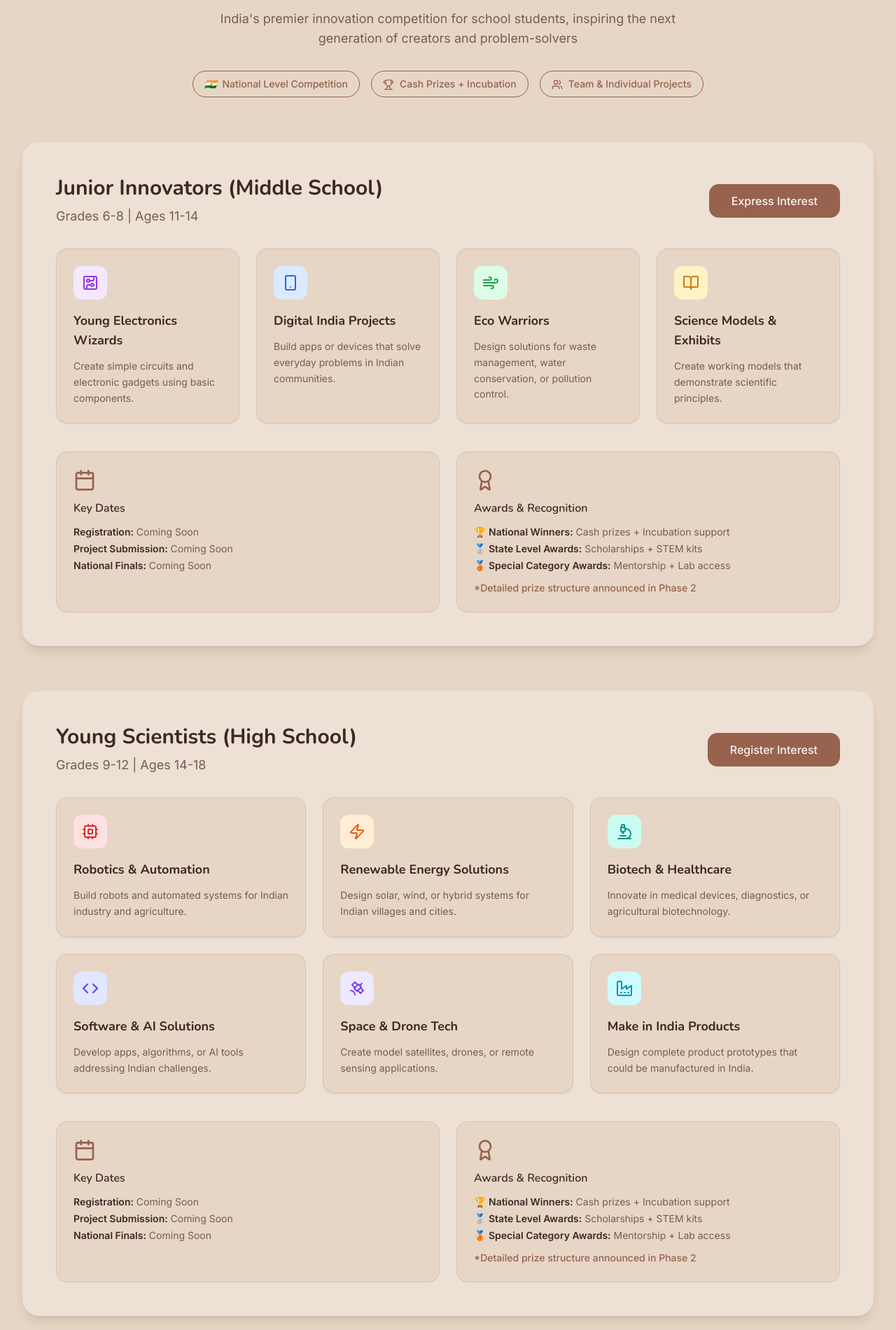
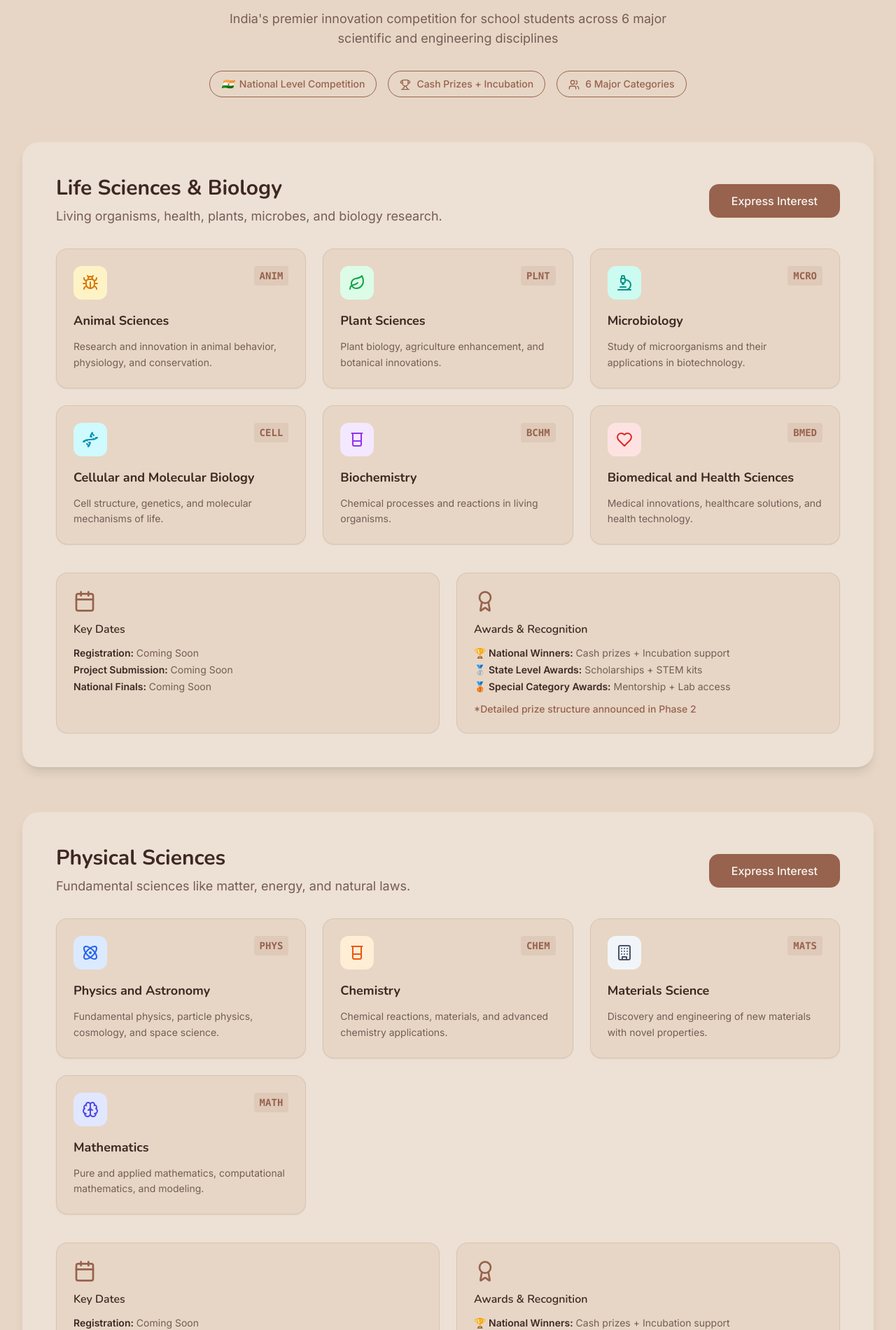
Before and after one commit to everything-is-me/stem-spark-studio, a React (Vite) app: page / in a window 1280 px wide. Shown: the part 2780-4680 px from the top of the page at 70% size. Built offline with nearby package versions, Linux system fonts and the light colour scheme; the HTML template or start-up script is replaced by a standard one.

Commit message:
Competetion updated

```diff
--- a/src/components/Competitions.tsx
+++ b/src/components/Competitions.tsx
@@ -29,60 +29,86 @@ import {
   Code,
   Factory,
   Sparkles,
+  Heart,
+  Atom,
+  Mountain,
+  Sun,
+  Beaker,
+  Bug,
+  Wrench,
+  Radio,
 } from "lucide-react";
 import { ComponentType, ReactNode } from "react";
 
 // ========== TYPES ==========
-interface CompetitionCategory {
+interface Subcategory {
   icon: ComponentType<{ className?: string; strokeWidth?: number | string }>;
   title: string;
+  code: string;
   description: string;
   color: string;
 }
 
-interface CompetitionDivision {
-  id: "middle" | "high";
+interface CompetitionCategory {
+  id: string;
   title: string;
-  ageRange: string;
-  categories: CompetitionCategory[];
+  focus: string;
+  subcategories: Subcategory[];
   keyDates: {
     registration: string;
     submission: string;
     finals: string;
   };
-  buttonText: string;
 }
 
 // ========== DATA ==========
-const COMPETITION_DATA: CompetitionDivision[] = [
+const COMPETITION_DATA: CompetitionCategory[] = [
   {
-    id: "middle",
-    title: "Junior Innovators (Middle School)",
-    ageRange: "Grades 6-8 | Ages 11-14",
-    categories: [
+    id: "life-sciences",
+    title: "Life Sciences & Biology",
+    focus: "Living organisms, health, plants, microbes, and biology research.",
+    subcategories: [
       {
-        icon: CircuitBoard,
-        title: "Young Electronics Wizards",
-        description: "Create simple circuits and electronic gadgets using basic components.",
+        icon: Bug,
+        code: "ANIM",
+        title: "Animal Sciences",
+        description: "Research and innovation in animal behavior, physiology, and conservation.",
+        color: "bg-amber-100 text-amber-600 dark:bg-amber-900/30 dark:text-amber-400",
+      },
+      {
+        icon: Leaf,
+        code: "PLNT",
+        title: "Plant Sciences",
+        description: "Plant biology, agriculture enhancement, and botanical innovations.",
+        color: "bg-green-100 text-green-600 dark:bg-green-900/30 dark:text-green-400",
+      },
+      {
+        icon: Microscope,
+        code: "MCRO",
+        title: "Microbiology",
+        description: "Study of microorganisms and their applications in biotechnology.",
+        color: "bg-teal-100 text-teal-600 dark:bg-teal-900/30 dark:text-teal-400",
+      },
+      {
+        icon: Dna,
+        code: "CELL",
+        title: "Cellular and Molecular Biology",
+        description: "Cell structure, genetics, and molecular mechanisms of life.",
+        color: "bg-cyan-100 text-cyan-600 dark:bg-cyan-900/30 dark:text-cyan-400",
+      },
+      {
+        icon: Beaker,
+        code: "BCHM",
+        title: "Biochemistry",
+        description: "Chemical processes and reactions in living organisms.",
         color: "bg-purple-100 text-purple-600 dark:bg-purple-900/30 dark:text-purple-400",
       },
       {
-        icon: Smartphone,
-        title: "Digital India Projects",
-        description: "Build apps or devices that solve everyday problems in Indian communities.",
-        color: "bg-blue-100 text-blue-600 dark:bg-blue-900/30 dark:text-blue-400",
-      },
-      {
-        icon: Wind,
-        title: "Eco Warriors",
-        description: "Design solutions for waste management, water conservation, or pollution control.",
-        color: "bg-green-100 text-green-600 dark:bg-green-900/30 dark:text-green-400",
-      },
-      {
-        icon: BookOpen,
-        title: "Science Models & Exhibits",
-        description: "Create working models that demonstrate scientific principles.",
-        color: "bg-amber-100 text-amber-600 dark:bg-amber-900/30 dark:text-amber-400",
+        icon: Heart,
+        code: "BMED",
+        title: "Biomedical and Health Sciences",
+        description: "Medical innovations, healthcare solutions, and health technology.",
+        color: "bg-red-100 text-red-600 dark:bg-red-900/30 dark:text-red-400",
       },
     ],
     keyDates: {
@@ -90,48 +116,39 @@ const COMPETITION_DATA: CompetitionDivision[] = [
       submission: "Coming Soon",
       finals: "Coming Soon",
     },
-    buttonText: "Express Interest",
   },
   {
-    id: "high",
-    title: "Young Scientists (High School)",
-    ageRange: "Grades 9-12 | Ages 14-18",
-    categories: [
+    id: "physical-sciences",
+    title: "Physical Sciences",
+    focus: "Fundamental sciences like matter, energy, and natural laws.",
+    subcategories: [
       {
-        icon: Cpu,
-        title: "Robotics & Automation",
-        description: "Build robots and automated systems for Indian industry and agriculture.",
-        color: "bg-red-100 text-red-600 dark:bg-red-900/30 dark:text-red-400",
+        icon: Atom,
+        code: "PHYS",
+        title: "Physics and Astronomy",
+        description: "Fundamental physics, particle physics, cosmology, and space science.",
+        color: "bg-blue-100 text-blue-600 dark:bg-blue-900/30 dark:text-blue-400",
       },
       {
-        icon: Zap,
-        title: "Renewable Energy Solutions",
-        description: "Design solar, wind, or hybrid systems for Indian villages and cities.",
+        icon: Beaker,
+        code: "CHEM",
+        title: "Chemistry",
+        description: "Chemical reactions, materials, and advanced chemistry applications.",
         color: "bg-orange-100 text-orange-600 dark:bg-orange-900/30 dark:text-orange-400",
       },
       {
-        icon: Microscope,
-        title: "Biotech & Healthcare",
-        description: "Innovate in medical devices, diagnostics, or agricultural biotechnology.",
-        color: "bg-teal-100 text-teal-600 dark:bg-teal-900/30 dark:text-teal-400",
+        icon: Building,
+        code: "MATS",
+        title: "Materials Science",
+        description: "Discovery and engineering of new materials with novel properties.",
+        color: "bg-slate-100 text-slate-600 dark:bg-slate-900/30 dark:text-slate-400",
       },
       {
-        icon: Code,
-        title: "Software & AI Solutions",
-        description: "Develop apps, algorithms, or AI tools addressing Indian challenges.",
+        icon: Brain,
+        code: "MATH",
+        title: "Mathematics",
+        description: "Pure and applied mathematics, computational mathematics, and modeling.",
         color: "bg-indigo-100 text-indigo-600 dark:bg-indigo-900/30 dark:text-indigo-400",
-      },
-      {
-        icon: Satellite,
-        title: "Space & Drone Tech",
-        description: "Create model satellites, drones, or remote sensing applications.",
-        color: "bg-violet-100 text-violet-600 dark:bg-violet-900/30 dark:text-violet-400",
-      },
-      {
-        icon: Factory,
-        title: "Make in India Products",
-        description: "Design complete product prototypes that could be manufactured in India.",
-        color: "bg-cyan-100 text-cyan-600 dark:bg-cyan-900/30 dark:text-cyan-400",
       },
     ],
     keyDates: {
@@ -139,31 +156,146 @@ const COMPETITION_DATA: CompetitionDivision[] = [
       submission: "Coming Soon",
       finals: "Coming Soon",
     },
-    buttonText: "Register Interest",
+  },
+  {
+    id: "earth-environmental",
+    title: "Earth & Environmental Sciences",
+    focus: "Very relevant for India's climate, agriculture, and sustainability.",
+    subcategories: [
+      {
+        icon: Mountain,
+        code: "EAEV",
+        title: "Earth and Environmental Sciences",
+        description: "Geology, environmental systems, climate, and sustainable ecosystems.",
+        color: "bg-emerald-100 text-emerald-600 dark:bg-emerald-900/30 dark:text-emerald-400",
+      },
+      {
+        icon: Wind,
+        code: "ENEV",
+        title: "Environmental Engineering",
+        description: "Water treatment, air quality, waste management, and environmental solutions.",
+        color: "bg-lime-100 text-lime-600 dark:bg-lime-900/30 dark:text-lime-400",
+      },
+      {
+        icon: Sun,
+        code: "EGSD",
+        title: "Energy: Sustainable Materials and Design",
+        description: "Renewable energy, sustainable design, and green technologies.",
+        color: "bg-yellow-100 text-yellow-600 dark:bg-yellow-900/30 dark:text-yellow-400",
+      },
+    ],
+    keyDates: {
+      registration: "Coming Soon",
+      submission: "Coming Soon",
+      finals: "Coming Soon",
+    },
+  },
+  {
+    id: "computer-science",
+    title: "Computer Science & Technology",
+    focus: "For modern tech-focused student projects.",
+    subcategories: [
+      {
+        icon: Code,
+        code: "SFTD",
+        title: "Software Design",
+        description: "Web development, mobile apps, software architecture, and system design.",
+        color: "bg-purple-100 text-purple-600 dark:bg-purple-900/30 dark:text-purple-400",
+      },
+      {
+        icon: Dna,
+        code: "CBIO",
+        title: "Computational Biology and Bioinformatics",
+        description: "Computational methods for biological data analysis and bioinformatics.",
+        color: "bg-fuchsia-100 text-fuchsia-600 dark:bg-fuchsia-900/30 dark:text-fuchsia-400",
+      },
+    ],
+    keyDates: {
+      registration: "Coming Soon",
+      submission: "Coming Soon",
+      finals: "Coming Soon",
+    },
+  },
+  {
+    id: "engineering-robotics",
+    title: "Engineering & Robotics",
+    focus: "Hands-on engineering and innovation.",
+    subcategories: [
+      {
+        icon: Cpu,
+        code: "ROBO",
+        title: "Robotics and Intelligent Machines",
+        description: "Robot design, automation, autonomous systems, and AI-driven machines.",
+        color: "bg-red-100 text-red-600 dark:bg-red-900/30 dark:text-red-400",
+      },
+      {
+        icon: CircuitBoard,
+        code: "EBED",
+        title: "Embedded Systems",
+        description: "Microcontrollers, IoT devices, hardware integration, and automation.",
+        color: "bg-violet-100 text-violet-600 dark:bg-violet-900/30 dark:text-violet-400",
+      },
+      {
+        icon: Heart,
+        code: "ENBM",
+        title: "Biomedical Engineering",
+        description: "Medical devices, prosthetics, diagnostic tools, and health technology.",
+        color: "bg-pink-100 text-pink-600 dark:bg-pink-900/30 dark:text-pink-400",
+      },
+    ],
+    keyDates: {
+      registration: "Coming Soon",
+      submission: "Coming Soon",
+      finals: "Coming Soon",
+    },
+  },
+  {
+    id: "social-behavioral",
+    title: "Social & Behavioral Sciences",
+    focus: "Human behavior and society studies.",
+    subcategories: [
+      {
+        icon: Users,
+        code: "BEHA",
+        title: "Behavioral and Social Sciences",
+        description: "Psychology, sociology, anthropology, economics, and social innovation.",
+        color: "bg-rose-100 text-rose-600 dark:bg-rose-900/30 dark:text-rose-400",
+      },
+    ],
+    keyDates: {
+      registration: "Coming Soon",
+      submission: "Coming Soon",
+      finals: "Coming Soon",
+    },
   },
 ];
 
 // ========== COMPONENTS ==========
-interface CategoryCardProps {
-  category: CompetitionCategory;
+interface SubcategoryCardProps {
+  subcategory: Subcategory;
   index: number;
 }
 
-const CategoryCard: React.FC<CategoryCardProps> = ({ category, index }) => {
-  const Icon = category.icon;
+const SubcategoryCard: React.FC<SubcategoryCardProps> = ({ subcategory, index }) => {
+  const Icon = subcategory.icon;
   return (
     <Card
       className="group p-6 hover:shadow-lg transition-all duration-300 border-border/50 bg-background fade-in-up hover:-translate-y-1"
       style={{ animationDelay: `${index * 0.1}s` }}
     >
-      <div className={`w-12 h-12 rounded-xl ${category.color} flex items-center justify-center mb-4 group-hover:scale-110 transition-transform duration-300`}>
-        <Icon className="w-6 h-6" strokeWidth={2} />
+      <div className="flex items-start justify-between mb-4">
+        <div className={`w-12 h-12 rounded-xl ${subcategory.color} flex items-center justify-center group-hover:scale-110 transition-transform duration-300`}>
+          <Icon className="w-6 h-6" strokeWidth={2} />
+        </div>
+        <span className="text-sm font-mono font-bold text-primary bg-primary/10 px-2 py-1 rounded">
+          {subcategory.code}
+        </span>
       </div>
       <h4 className="font-heading font-bold text-lg mb-3 text-foreground group-hover:text-primary transition-colors duration-300">
-        {category.title}
+        {subcategory.title}
       </h4>
       <p className="text-sm text-muted-foreground leading-relaxed">
-        {category.description}
+        {subcategory.description}
       </p>
     </Card>
   );
@@ -185,18 +317,18 @@ const InfoPanel: React.FC<InfoPanelProps> = ({ icon: Icon, title, children }) =>
 
 interface DivisionHeaderProps {
   title: string;
-  ageRange: string;
-  buttonText: string;
-  onRegister: () => void;
+  focus: string;
+  buttonText?: string;
+  onRegister?: () => void;
 }
 
-const DivisionHeader: React.FC<DivisionHeaderProps> = ({ title, ageRange, buttonText, onRegister }) => (
+const DivisionHeader: React.FC<DivisionHeaderProps> = ({ title, focus, buttonText = "Explore Category", onRegister }) => (
   <div className="flex flex-col sm:flex-row items-start sm:items-center justify-between gap-4 mb-8">
-    <div>
+    <div className="flex-1">
       <h3 className="text-3xl font-heading font-bold text-foreground mb-2">
         {title}
       </h3>
-      <p className="text-muted-foreground text-lg">{ageRange}</p>
+      <p className="text-muted-foreground text-lg">{focus}</p>
     </div>
     <Button
       className="bg-primary hover:bg-primary-dark btn-hover-lift px-8 py-6 text-base"
@@ -208,11 +340,11 @@ const DivisionHeader: React.FC<DivisionHeaderProps> = ({ title, ageRange, button
   </div>
 );
 
-interface CompetitionDivisionProps {
-  division: CompetitionDivision;
+interface CompetitionCategoryProps {
+  category: CompetitionCategory;
 }
 
-const CompetitionDivision: React.FC<CompetitionDivisionProps> = ({ division }) => {
+const CompetitionCategorySection: React.FC<CompetitionCategoryProps> = ({ category }) => {
   const handleRegister = () => {
     const element = document.getElementById("contact");
     if (element) {
@@ -220,30 +352,30 @@ const CompetitionDivision: React.FC<CompetitionDivisionProps> = ({ division }) =
     }
   };
 
-  const gridCols = division.id === "middle"
-    ? "grid-cols-1 md:grid-cols-2 lg:grid-cols-4"
+  const gridCols = category.subcategories.length <= 3
+    ? "grid-cols-1 md:grid-cols-2 lg:grid-cols-3"
     : "grid-cols-1 md:grid-cols-2 lg:grid-cols-3";
 
   return (
     <div className="bg-card rounded-3xl p-8 sm:p-12 shadow-lg fade-in-up mb-16 last:mb-0">
       <DivisionHeader
-        title={division.title}
-        ageRange={division.ageRange}
-        buttonText={division.buttonText}
+        title={category.title}
+        focus={category.focus}
+        buttonText="Express Interest"
         onRegister={handleRegister}
       />
 
       <div className={`grid ${gridCols} gap-6 mb-10`}>
-        {division.categories.map((category, index) => (
-          <CategoryCard key={category.title} category={category} index={index} />
+        {category.subcategories.map((subcategory, index) => (
+          <SubcategoryCard key={subcategory.code} subcategory={subcategory} index={index} />
         ))}
       </div>
 
       <div className="grid grid-cols-1 lg:grid-cols-2 gap-6">
         <InfoPanel icon={Calendar} title="Key Dates">
-          <p><span className="font-semibold text-foreground">Registration:</span> {division.keyDates.registration}</p>
-          <p><span className="font-semibold text-foreground">Project Submission:</span> {division.keyDates.submission}</p>
-          <p><span className="font-semibold text-foreground">National Finals:</span> {division.keyDates.finals}</p>
+          <p><span className="font-semibold text-foreground">Registration:</span> {category.keyDates.registration}</p>
+          <p><span className="font-semibold text-foreground">Project Submission:</span> {category.keyDates.submission}</p>
+          <p><span className="font-semibold text-foreground">National Finals:</span> {category.keyDates.finals}</p>
         </InfoPanel>
         <InfoPanel icon={Award} title="Awards & Recognition">
           <p><span className="font-semibold text-foreground">🏆 National Winners:</span> Cash prizes + Incubation support</p>
@@ -330,7 +462,7 @@ const Competitions: React.FC = () => {
             Make India Innovation Challenge 2024
           </h2>
           <p className="text-lg text-muted-foreground max-w-2xl mx-auto">
-            India's premier innovation competition for school students, inspiring the next generation of creators and problem-solvers
+            India's premier innovation competition for school students across 6 major scientific and engineering disciplines
           </p>
           <div className="mt-8 flex flex-wrap justify-center gap-4">
             <div className="bg-transparent border border-primary text-primary px-4 py-2 rounded-full text-sm font-medium">
@@ -343,13 +475,13 @@ const Competitions: React.FC = () => {
             </div>
             <div className="bg-transparent border border-primary text-primary px-4 py-2 rounded-full text-sm font-medium">
               <Users className="w-4 h-4 inline mr-2" />
-              Team & Individual Projects
+              6 Major Categories
             </div>
           </div>
         </div>
 
-        {COMPETITION_DATA.map((division) => (
-          <CompetitionDivision key={division.id} division={division} />
+        {COMPETITION_DATA.map((category) => (
+          <CompetitionCategorySection key={category.id} category={category} />
         ))}
 
         <CompetitionFlow />
```
